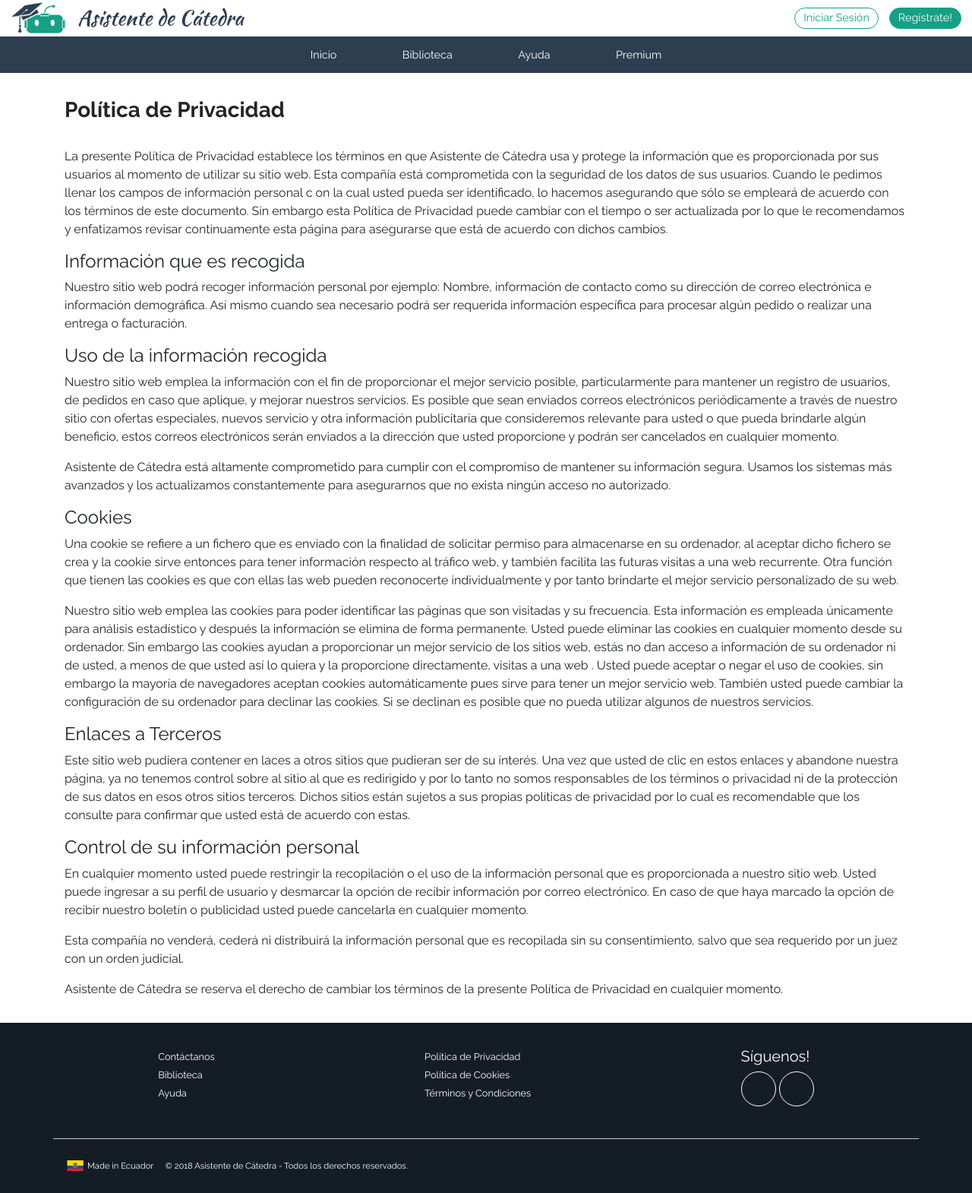
After one commit to cesardlinx/asistentecatedra, a Django app: template asistente/templates/asistente/privacidad.html in a window 1280 px wide. The commit adds this page. Shown: the whole page at 76% size. Run offline with Django 3.2, Linux system fonts and the light colour scheme; the template is opened without the code that fills it, so the values that code supplies are empty; some libraries are stand-ins or nearby versions.

Commit message:
Add legal pages
The legal pages: Terminos y Condiciones, Politica de Privacidad and
Politica de Cookies were added

```diff
--- a/accounts/forms.py
+++ b/accounts/forms.py
@@ -16,9 +16,9 @@ class SignupForm(UserCreationForm):
 
     terms = forms.BooleanField(
         label=mark_safe(
-            'Acepto las <a href="#" class="terms">Condiciones de Servicio</a> '
-            'y la <a href="#" class="terms">Política de Privacidad</a> de '
-            'Asistente de Cátedra'),
+            'Acepto las <a href="/condiciones/" class="terms">Condiciones de '
+            'Servicio</a> y la <a href="/privacidad/" class="terms">Política '
+            'de Privacidad</a> de Asistente de Cátedra'),
         required=True
     )
 
--- /dev/null
+++ b/asistente/templates/asistente/privacidad.html
@@ -0,0 +1,113 @@
+{% extends 'info.html' %}
+
+{% load static %}
+
+{% block content %}
+    <section class="recursos-profesor">
+        <section class="container">
+            <h3 class="main-title">{% block title %}Política de Privacidad{% endblock %}</h3>
+            <section class="flat-content">
+                {% block info %}
+                    <p>
+                        La presente Política de Privacidad establece los términos en
+                        que Asistente de Cátedra usa y protege la información que es
+                        proporcionada por sus usuarios al momento de utilizar su sitio web.
+                        Esta compañía está comprometida con la seguridad de los datos de sus
+                        usuarios. Cuando le pedimos llenar los campos de información personal c
+                        on la cual usted pueda ser identificado, lo hacemos asegurando que
+                        sólo se empleará de acuerdo con los términos de este documento.
+                        Sin embargo esta Política de Privacidad puede cambiar con el tiempo
+                        o ser actualizada por lo que le recomendamos y enfatizamos revisar
+                        continuamente esta página para asegurarse que está de acuerdo con
+                        dichos cambios.
+                    </p>
+                    <h4>Información que es recogida</h4>
+                    <p>
+                        Nuestro sitio web podrá recoger información personal por ejemplo:
+                        Nombre, información de contacto como su dirección de correo
+                        electrónica e información demográfica. Así mismo cuando sea necesario
+                        podrá ser requerida información específica para procesar algún
+                        pedido o realizar una entrega o facturación.
+                    </p>
+                    <h4>Uso de la información recogida</h4>
+                    <p>
+                        Nuestro sitio web emplea la información con el fin de proporcionar
+                        el mejor servicio posible, particularmente para mantener un
+                        registro de usuarios, de pedidos en caso que aplique, y mejorar
+                        nuestros servicios. Es posible que sean enviados correos
+                        electrónicos periódicamente a través de nuestro sitio con
+                        ofertas especiales, nuevos servicio y otra información
+                        publicitaria que consideremos relevante para usted o que pueda
+                        brindarle algún beneficio, estos correos electrónicos serán
+                        enviados a la dirección que usted proporcione y podrán ser
+                        cancelados en cualquier momento.
+                    </p>
+                    <p>
+                        Asistente de Cátedra está altamente comprometido para cumplir
+                        con el compromiso de mantener su información segura. Usamos
+                        los sistemas más avanzados y los actualizamos constantemente
+                        para asegurarnos que no exista ningún acceso no autorizado.
+                    </p>
+                    <h4>Cookies</h4>
+                    <p>
+                        Una cookie se refiere a un fichero que es enviado con la
+                        finalidad de solicitar permiso para almacenarse en su ordenador,
+                        al aceptar dicho fichero se crea y la cookie sirve entonces para
+                        tener información respecto al tráfico web, y también facilita
+                        las futuras visitas a una web recurrente. Otra función que tienen
+                        las cookies es que con ellas las web pueden reconocerte
+                        individualmente y por tanto brindarte el mejor servicio personalizado
+                        de su web.
+                    </p>
+                    <p>
+                        Nuestro sitio web emplea las cookies para poder identificar
+                        las páginas que son visitadas y su frecuencia. Esta información
+                        es empleada únicamente para análisis estadístico y después la
+                        información se elimina de forma permanente. Usted puede eliminar
+                        las cookies en cualquier momento desde su ordenador. Sin embargo
+                        las cookies ayudan a proporcionar un mejor servicio de los sitios
+                        web, estás no dan acceso a información de su ordenador ni de
+                        usted, a menos de que usted así lo quiera y la proporcione
+                        directamente, visitas a una web . Usted puede aceptar o negar el
+                        uso de cookies, sin embargo la mayoría de navegadores aceptan
+                        cookies automáticamente pues sirve para tener un mejor servicio
+                        web. También usted puede cambiar la configuración de su ordenador
+                        para declinar las cookies. Si se declinan es posible que no pueda
+                        utilizar algunos de nuestros servicios.
+                    </p>
+                    <h4>Enlaces a Terceros</h4>
+                    <p>
+                        Este sitio web pudiera contener en laces a otros sitios que
+                        pudieran ser de su interés. Una vez que usted de clic en
+                        estos enlaces y abandone nuestra página, ya no tenemos
+                        control sobre al sitio al que es redirigido y por lo tanto
+                        no somos responsables de los términos o privacidad ni de
+                        la protección de sus datos en esos otros sitios terceros.
+                        Dichos sitios están sujetos a sus propias políticas de
+                        privacidad por lo cual es recomendable que los consulte
+                        para confirmar que usted está de acuerdo con estas.
+                    </p>
+                    <h4>Control de su información personal</h4>
+                    <p>
+                        En cualquier momento usted puede restringir la recopilación
+                        o el uso de la información personal que es proporcionada a
+                        nuestro sitio web. Usted puede ingresar a su perfil de usuario y
+                        desmarcar la opción de recibir información por correo electrónico.
+                        En caso de que haya marcado la opción de recibir nuestro boletín
+                        o publicidad usted puede cancelarla en cualquier momento.
+                    </p>
+
+                    <p>
+                        Esta compañía no venderá, cederá ni distribuirá la información
+                        personal que es recopilada sin su consentimiento, salvo que sea
+                        requerido por un juez con un orden judicial.
+                    </p>
+                    <p>
+                        Asistente de Cátedra se reserva el derecho de cambiar los términos
+                        de la presente Política de Privacidad en cualquier momento.
+                    </p>
+                {% endblock %}
+            </section>
+        </section>
+    </section>
+{% endblock %}
--- a/asistente/urls.py
+++ b/asistente/urls.py
@@ -6,6 +6,10 @@ urlpatterns = [
     path('biblioteca/', views.BibliotecaListView.as_view(), name="biblioteca"),
     path('ayuda/', views.AyudaListView.as_view(), name="ayuda"),
     path('premium/', views.PremiumListView.as_view(), name="premium"),
+    path('condiciones/', views.CondicionesTemplateView.as_view(), name="condiciones"),
+    path('privacidad/', views.PrivacidadTemplateView.as_view(),
+         name="privacidad"),
+    path('cookies/', views.CookiesTemplateView.as_view(), name="cookies"),
     path('checkout/<int:plan_id>/<slug:plan_slug>/',
          views.CheckoutView.as_view(), name="checkout"),
     path('cancel_subscription/', views.cancel_subscription_view,
--- a/asistentecatedra/settings/environments/development.py
+++ b/asistentecatedra/settings/environments/development.py
@@ -1,3 +1,3 @@
-DEBUG = False
+DEBUG = True
 ALLOWED_HOSTS = ['localhost', '127.0.0.1', '[::1]']
 DOMAIN = 'localhost:8000'
--- a/templates/base.html
+++ b/templates/base.html
@@ -170,9 +170,9 @@
             <div class="footer-list-wrapper">
                 <nav>
                     <ul class="footer-list">
-                        <li class="footer-list-item"><a href="#">Política de Privacidad</a></li>
-                        <li class="footer-list-item"><a href="#">Política de Cookies</a></li>
-                        <li class="footer-list-item"><a href="#">Legal</a></li>
+                        <li class="footer-list-item"><a href="{% url 'privacidad' %}">Política de Privacidad</a></li>
+                        <li class="footer-list-item"><a href="{% url 'cookies' %}">Política de Cookies</a></li>
+                        <li class="footer-list-item"><a href="{% url 'condiciones' %}">Términos y Condiciones</a></li>
                     </ul>
                 </nav>
             </div>
```
Also changed, not shown: asistente/templates/asistente/condiciones.html (added, +19 -0 lines), asistente/templates/asistente/cookies.html (added, +95 -0 lines), asistente/tests/test_urls.py (+18 -0 lines), asistente/tests/test_views/test_general.py (+36 -0 lines), asistente/views.py (+16 -1 lines).
